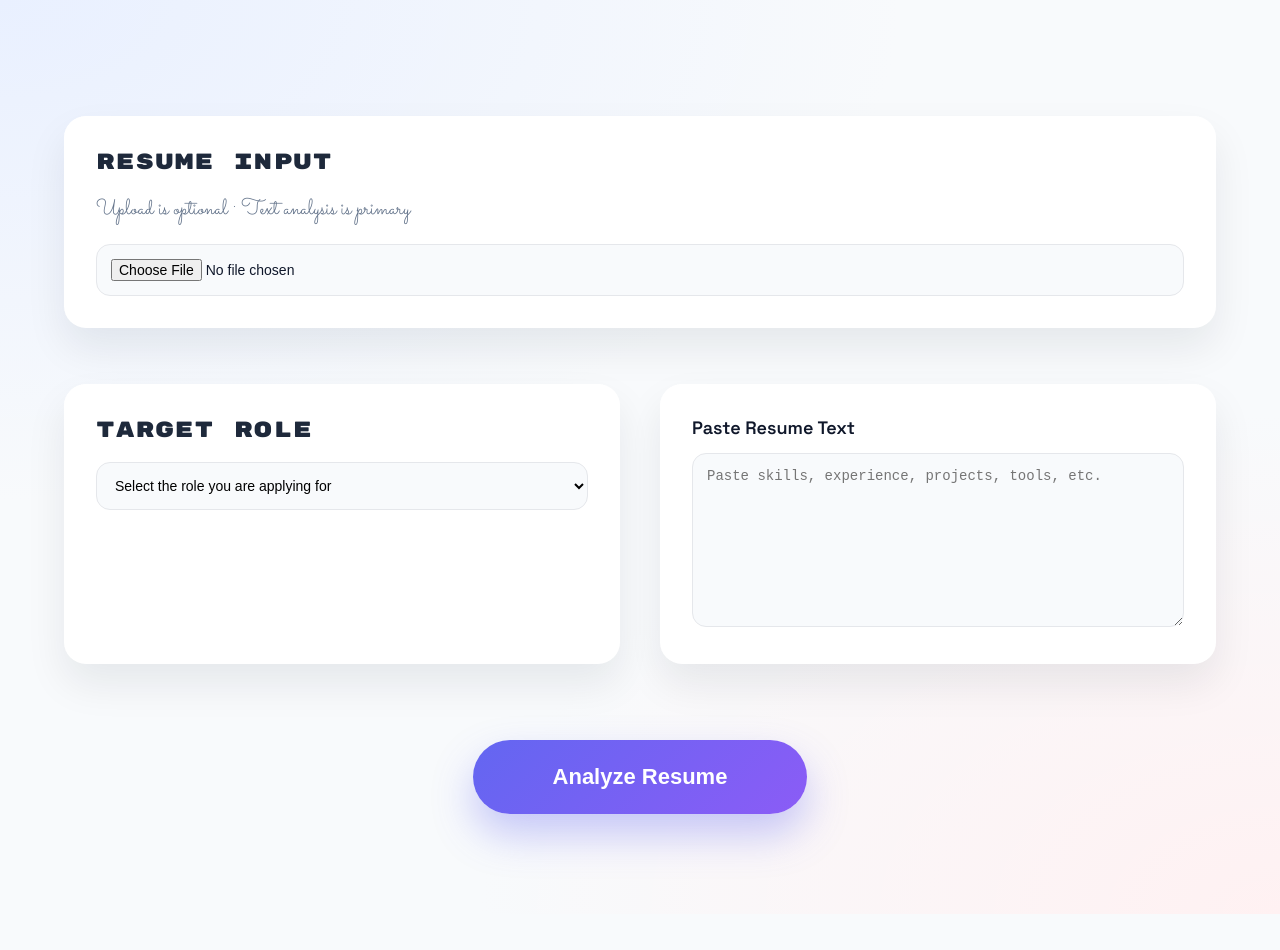
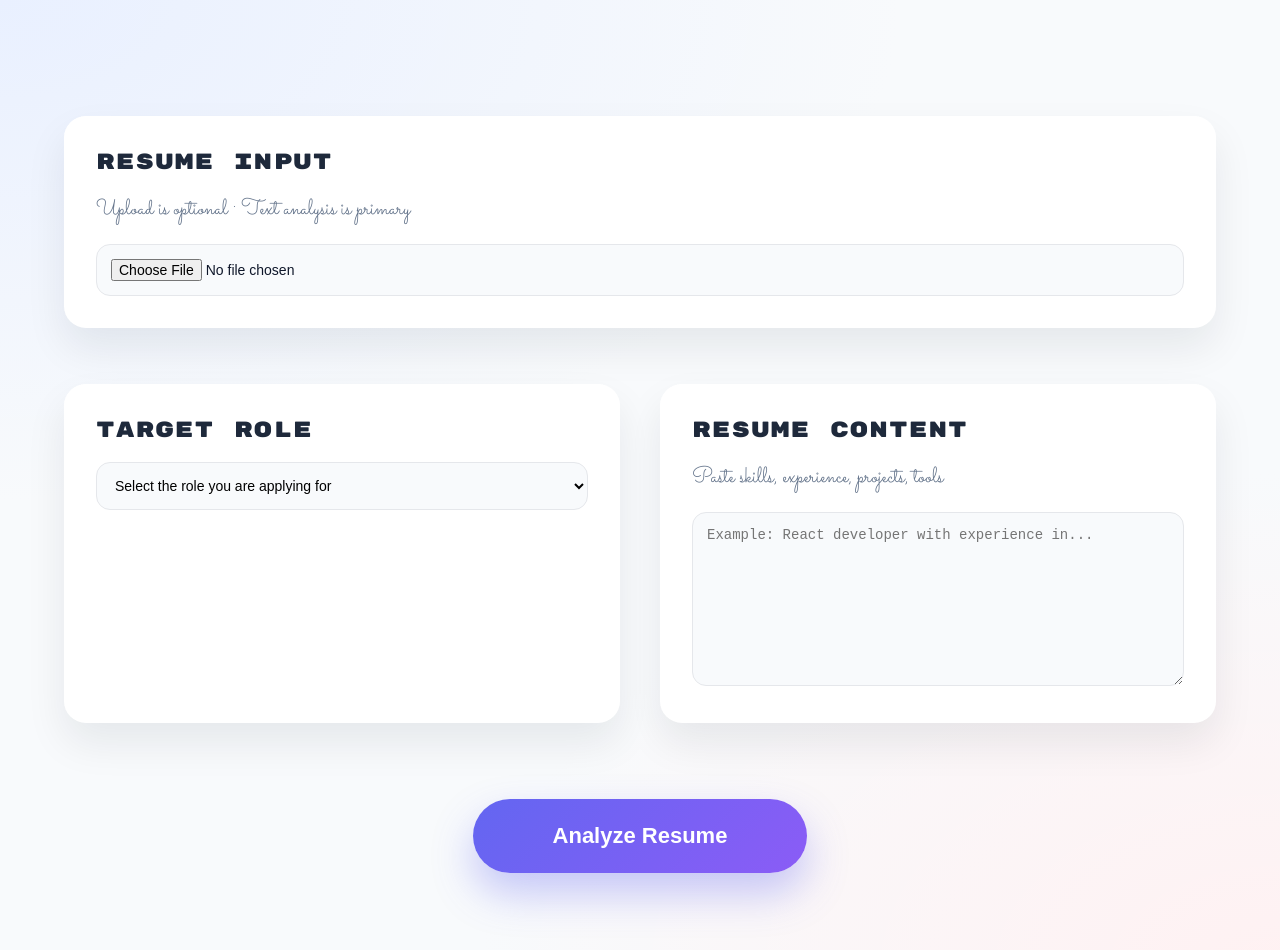
Before and after one commit to suki2811/resume-analyzer-ui, a React (Vite) app: page / in a window 1280 px wide. Both pictures are taken after a click on the button "Analyze Resume". Shown: the top 950 px of the page. Before the commit the page ends 914 px from the top, so only its background shows below. Built offline with nearby package versions, Linux system fonts and the light colour scheme.

Commit message:
Update ResumeText.jsx

```diff
--- a/src/components/ResumeText.jsx
+++ b/src/components/ResumeText.jsx
@@ -1,11 +1,15 @@
 export default function ResumeText({ resumeText, setResumeText }) {
   return (
     <div className="card">
-      <div className="card-title">Paste Resume Text</div>
+      <div className="section-heading">Resume Content</div>
+
+      <div className="section-subtext">
+        Paste skills, experience, projects, tools
+      </div>
 
       <textarea
         rows="9"
-        placeholder="Paste skills, experience, projects, tools, etc."
+        placeholder="Example: React developer with experience in..."
         value={resumeText}
         onChange={(e) => setResumeText(e.target.value)}
       />
```
